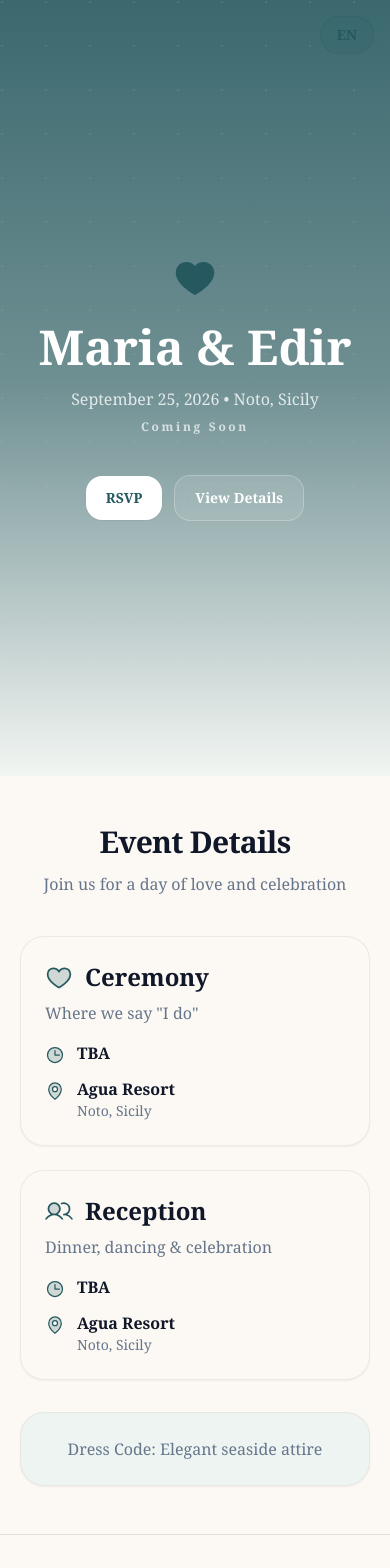
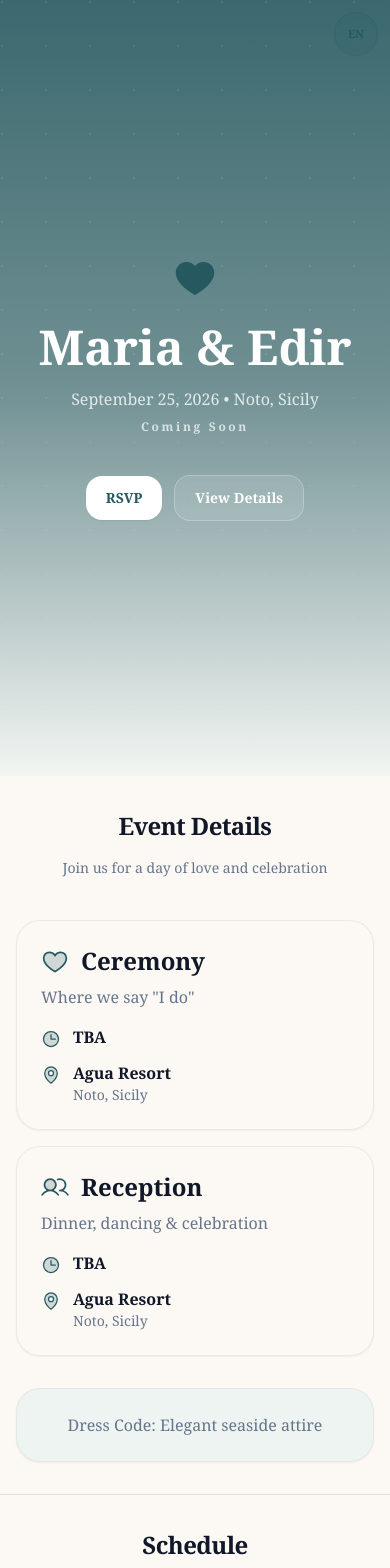
Before and after one commit to cdm227/weddingapp, a React (Vite) app: page / in a window 390 px wide. Shown: the top 1568 px of the page. Built offline with nearby package versions, Linux system fonts and the light colour scheme.

Commit message:
style: improve mobile responsiveness and touch targets

```diff
--- a/src/index.css
+++ b/src/index.css
@@ -54,3 +54,63 @@
   .h2 { @apply font-display font-semibold tracking-tight text-3xl sm:text-4xl md:text-5xl; }
   .lead { @apply text-base sm:text-lg text-muted-foreground; }
 }
+
+/* Mobile-first responsive spacing */
+@media (max-width: 640px) {
+  .section {
+    padding-top: 32px !important;
+    padding-bottom: 32px !important;
+  }
+
+  .container-pad {
+    padding-left: 16px;
+    padding-right: 16px;
+  }
+
+  h1.h1, .h1 {
+    font-size: 28px;
+    line-height: 1.2;
+  }
+
+  h2.h2, .h2 {
+    font-size: 24px;
+  }
+
+  .lead {
+    font-size: 14px;
+  }
+}
+
+@media (min-width: 641px) and (max-width: 1024px) {
+  .section {
+    padding-top: 48px !important;
+    padding-bottom: 48px !important;
+  }
+}
+
+/* Better touch targets for mobile */
+button, a {
+  min-height: 44px;
+  min-width: 44px;
+}
+
+/* Improved card spacing on mobile */
+.grid {
+  gap: 16px;
+}
+
+@media (min-width: 768px) {
+  .grid {
+    gap: 24px;
+  }
+}
+
+/* Language button positioning on mobile */
+@media (max-width: 640px) {
+  button[aria-label="Toggle language"] {
+    top: 12px;
+    right: 12px;
+    padding: 8px 12px;
+    font-size: 11px;
+  }
+}
```
